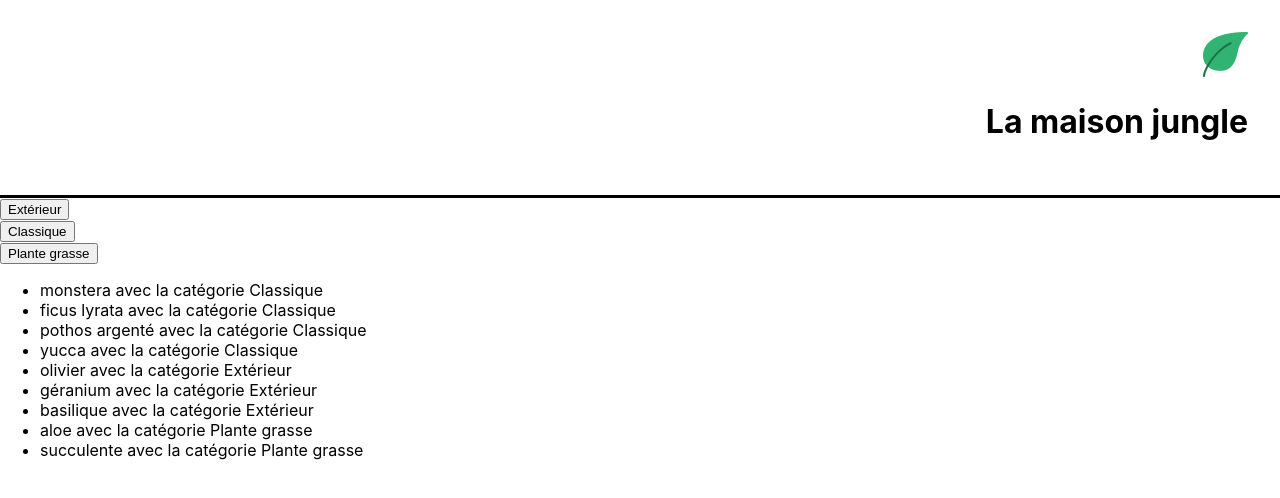
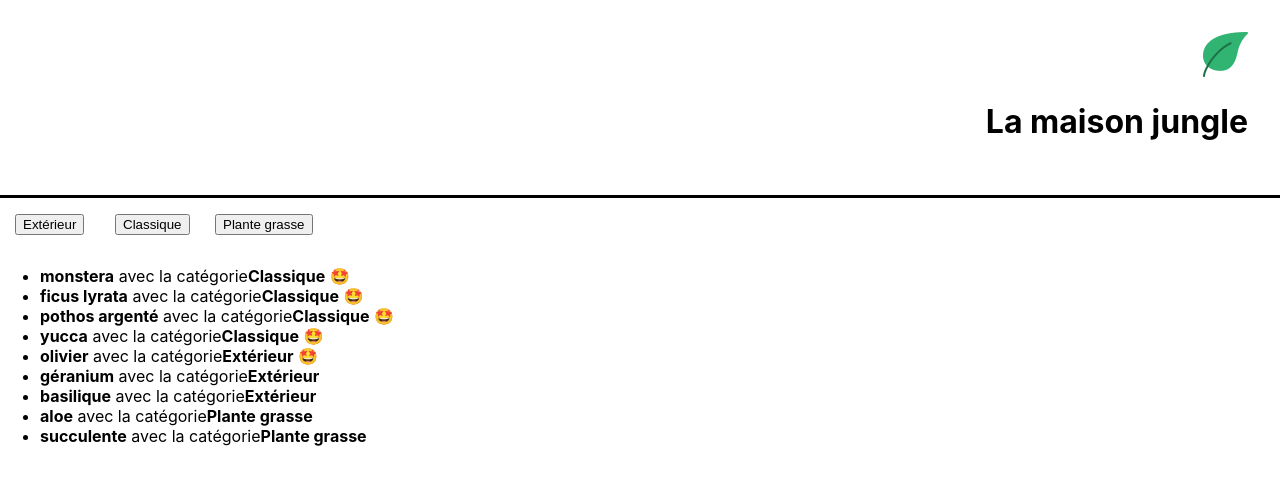
Before and after one commit to Bornord/react, a React (Create React App) app in the folder frontend/la-maison-jungle/: page / in a window 1280 px wide. Shown: the top 498 px of the page. Built offline with nearby package versions, Linux system fonts and the light colour scheme.

Commit message:
affichage conditionnel

```diff
--- a/frontend/la-maison-jungle/src/components/ShoppingList.js
+++ b/frontend/la-maison-jungle/src/components/ShoppingList.js
@@ -1,12 +1,12 @@
 import Plants from '../datas/Plants'
-import Categories from '../datas/Categories'
+import {Categories,BestSales} from '../datas/Extensions'
 import '../styles/App.css';
 
 
 function ShoppingList() {
     return (
         <div>
-            <div>
+            <div className = 'wrapper'>
                 {Categories.map((cat) => (
                        <div className='listeDeCategories' key={cat}>
                         <input
@@ -16,16 +16,17 @@ function ShoppingList() {
                        </div>
                 ))}
             </div>
-            {/* <ul>
-                {Categories.map((cat) => (
-                    <li key = {cat}>
-                       {cat}
-                </li>))}
-            </ul> */}
             <ul>
                 {Plants.map((plant) => (
                     <li key = {plant.id}>
-                        {plant.name} avec la catégorie {plant.category}
+                        <b>
+                            {plant.name}
+
+                        </b> avec la catégorie
+                        <b>
+                            {plant.category}
+                        </b>
+                        {plant.isBestSale && <span> 🤩 </span> }
                     </li>
                 ))}
             </ul>
--- a/frontend/la-maison-jungle/src/datas/Categories.js
+++ /dev/null
@@ -1,4 +0,0 @@
-
-const Categories = ['Extérieur','Classique','Plante grasse'];
-
-export default Categories;
--- /dev/null
+++ b/frontend/la-maison-jungle/src/datas/Extensions.js
@@ -0,0 +1,4 @@
+
+const Categories = ['Extérieur','Classique','Plante grasse'];
+const BestSales = ['true',false];
+export {Categories, BestSales};
--- a/frontend/la-maison-jungle/src/datas/Plants.js
+++ b/frontend/la-maison-jungle/src/datas/Plants.js
@@ -1,51 +1,59 @@
-import Categories from './Categories'
+import {Categories,BestSales} from './Extensions'
 
 const plants = [
     {
 		name: 'monstera',
 		category: Categories[1],
 		id: '1',
+		isBestSale: BestSales[0],
 	},
 	{
 		name: 'ficus lyrata',
 		category: Categories[1],
 		id: '2',
+		isBestSale: BestSales[0],
+
 	},
 	{
 		name: 'pothos argenté',
 		category: Categories[1],
 		id: '3',
+		isBestSale: BestSales[0],
 	},
 	{
 		name: 'yucca',
 		category: Categories[1],
 		id: '4',
+		isBestSale: BestSales[0],
 	},
 	{
 		name: 'olivier',
 		category: Categories[0],
 		id: '5',
+		isBestSale: BestSales[0],
 	},
 	{
 		name: 'géranium',
 		category: Categories[0],
 		id: '6',
+		isBestSale: BestSales[1],
 	},
 	{
 		name: 'basilique',
 		category: Categories[0],
 		id: '7',
+		isBestSale: BestSales[1],
 	},
 	{
 		name: 'aloe',
 		category: Categories[2],
 		id: '8',
-	},
+		isBestSale: BestSales[1],	},
 	{
 		name: 'succulente',
 		category: Categories[2],
 		id: '9',
-	}
+		isBestSale: BestSales[1],	}
 ]
 
 
--- a/frontend/la-maison-jungle/src/styles/App.css
+++ b/frontend/la-maison-jungle/src/styles/App.css
@@ -1,4 +1,7 @@
-@import url("./Banner.css"); /* import grid CSS */
+@import url("./Banner.css");
+@import url("./ShoppingList.css");
+@import url("./index.css");
+
 
 .App {
   text-align: center;
--- a/frontend/la-maison-jungle/src/styles/ShoppingList.css
+++ b/frontend/la-maison-jungle/src/styles/ShoppingList.css
@@ -1,3 +1,10 @@
 .listeDeCategories {
-    padding: 10px,
+    padding: 10px;
 }
+
+.wrapper {
+    display: grid;
+    padding: 5px;
+    grid-template-columns: 1fr 1fr 1fr 75%;
+    grid-template-rows: 1fr;
+}
```
